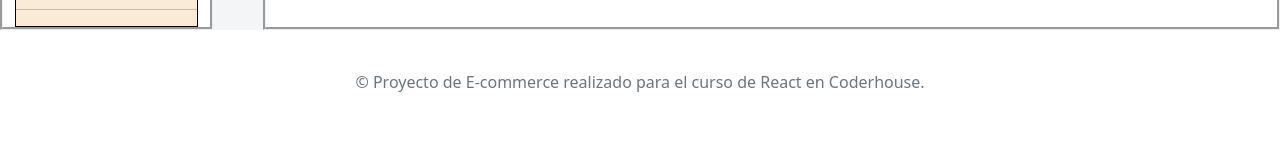
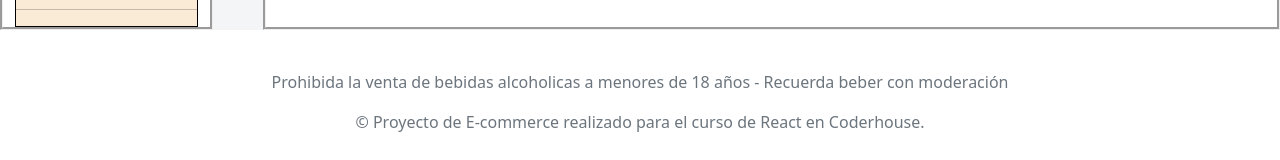
Before and after one commit to Amartinez77/reactjs, a React (Create React App) app: page / in a window 1280 px wide. Shown: the part 453-613 px from the top of the page. Built offline with nearby package versions, Linux system fonts and the light colour scheme; no server answers; the database is empty.

Commit message:
proyecto final react

```diff
--- a/src/components/Footer/Footer.jsx
+++ b/src/components/Footer/Footer.jsx
@@ -7,6 +7,10 @@ const Footer = () => {
       {/* <div className="b-example-divider"></div> */}
       {/* <div className="container"> */}
       <footer className="py-3 my-4">
+        <p className="text-center text-muted">
+          Prohibida la venta de bebidas alcoholicas a menores de 18 años - Recuerda
+          beber con moderación
+        </p>
         <p className="text-center text-muted">
           &copy; Proyecto de E-commerce realizado para el curso de React en
           Coderhouse.
```
